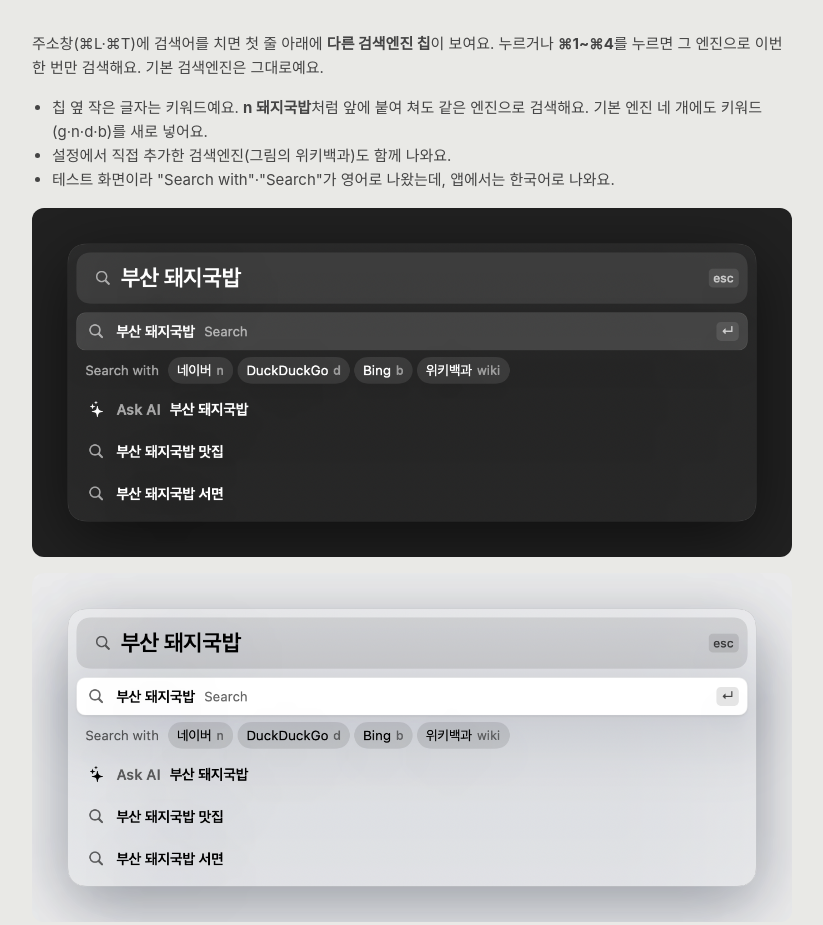
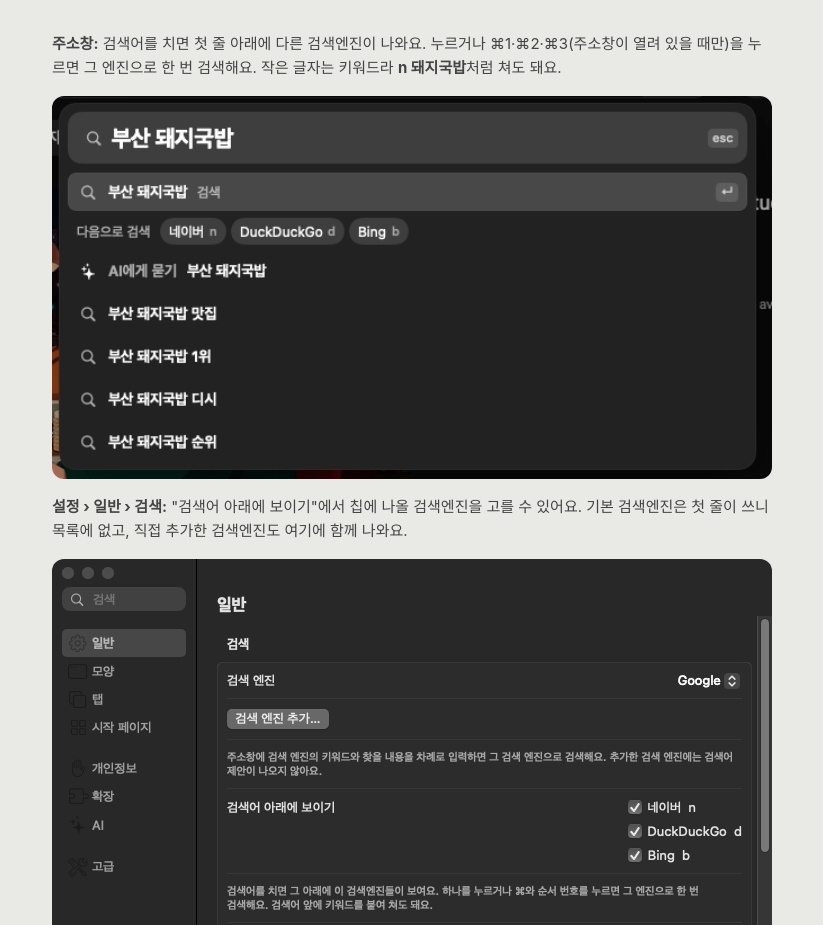
Before and after one commit to namekun/Changmun, a plain HTML site: page docs/preview/engines/index.html in a window 1280 px wide. Shown: the top 925 px of the page, without its empty margins (228-1051 px from the left). Drawn offline with Linux system fonts and the light colour scheme.

Commit message:
Show the search engine row and its settings, as the app draws them, in the preview.

```diff
--- a/docs/preview/engines/index.html
+++ b/docs/preview/engines/index.html
@@ -3,17 +3,13 @@
 <meta charset="utf-8">
 <meta name="viewport" content="width=device-width, initial-scale=1">
 <meta name="robots" content="noindex, nofollow">
-<title>검색엔진 바로 고르기 시안</title>
+<title>검색엔진 바로 고르기</title>
 <style>
   body { margin: 0; padding: 16px; background: #E9E9E6; font: 15px/1.6 -apple-system, "Apple SD Gothic Neo", sans-serif; color: #111; }
-  img { display: block; width: 100%; max-width: 760px; height: auto; margin: 16px auto 0; border-radius: 12px; }
-  p, ul { max-width: 760px; margin: 16px auto 0; color: #444; }
+  img { display: block; width: 100%; max-width: 720px; height: auto; margin: 16px auto 0; border-radius: 12px; }
+  p { max-width: 720px; margin: 16px auto 0; color: #444; }
 </style>
-<p>주소창(⌘L·⌘T)에 검색어를 치면 첫 줄 아래에 <b>다른 검색엔진 칩</b>이 보여요. 누르거나 <b>⌘1~⌘4</b>를 누르면 그 엔진으로 이번 한 번만 검색해요. 기본 검색엔진은 그대로예요.</p>
-<ul>
-  <li>칩 옆 작은 글자는 키워드예요. <b>n 돼지국밥</b>처럼 앞에 붙여 쳐도 같은 엔진으로 검색해요. 기본 엔진 네 개에도 키워드(g·n·d·b)를 새로 넣어요.</li>
-  <li>설정에서 직접 추가한 검색엔진(그림의 위키백과)도 함께 나와요.</li>
-  <li>테스트 화면이라 "Search with"·"Search"가 영어로 나왔는데, 앱에서는 한국어로 나와요.</li>
-</ul>
-<img src="chips-dark.png" alt="다크 모드 시안">
-<img src="chips-light.png" alt="라이트 모드 시안">
+<p><b>주소창:</b> 검색어를 치면 첫 줄 아래에 다른 검색엔진이 나와요. 누르거나 ⌘1·⌘2·⌘3(주소창이 열려 있을 때만)을 누르면 그 엔진으로 한 번 검색해요. 작은 글자는 키워드라 <b>n 돼지국밥</b>처럼 쳐도 돼요.</p>
+<img src="app.png" alt="주소창의 검색엔진 칩">
+<p><b>설정 › 일반 › 검색:</b> "검색어 아래에 보이기"에서 칩에 나올 검색엔진을 고를 수 있어요. 기본 검색엔진은 첫 줄이 쓰니 목록에 없고, 직접 추가한 검색엔진도 여기에 함께 나와요.</p>
+<img src="settings.png" alt="설정의 검색엔진 선택">
```
Also changed, not shown: docs/preview/engines/app.png (added), docs/preview/engines/chips-dark.png (deleted), docs/preview/engines/chips-light.png (deleted), docs/preview/engines/settings.png (added).
